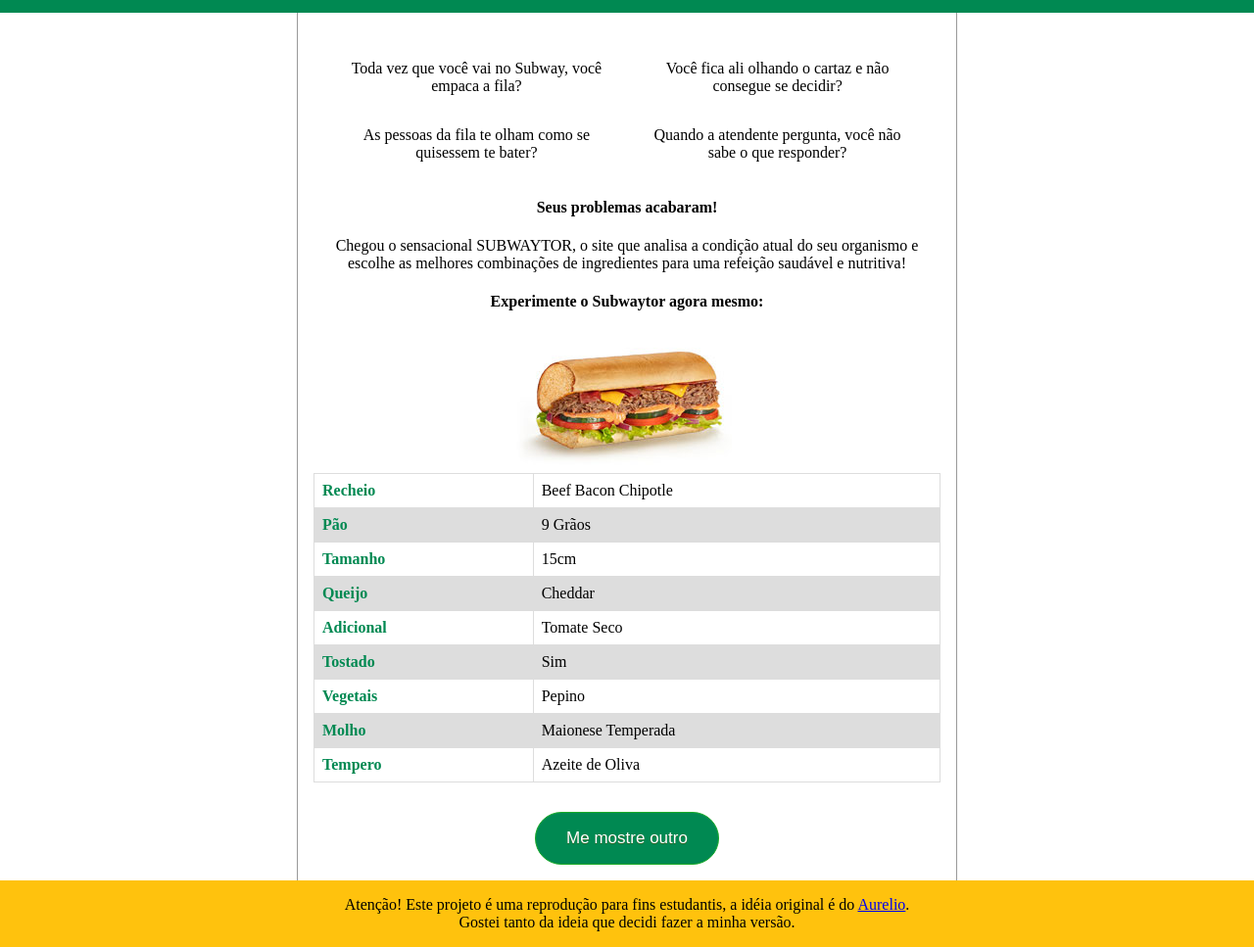
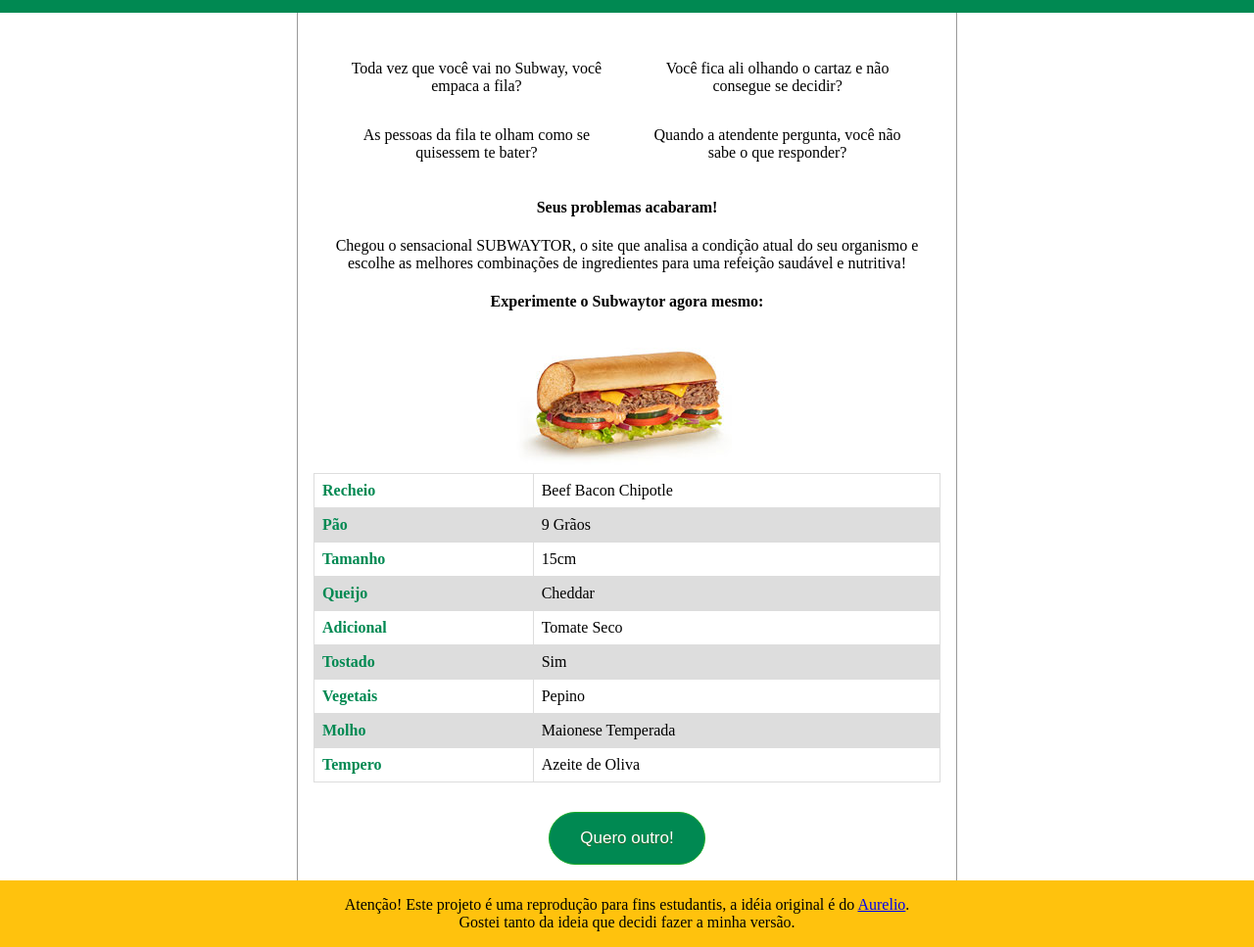
Before and after one commit to Grax4im/subwaytor, a plain HTML site: page index.html in a window 1280 px wide. Shown: the part 115-1082 px from the top of the page at 98% size. Drawn offline with Linux system fonts and the light colour scheme.

Commit message:
Change buttom text

```diff
--- a/index.html
+++ b/index.html
@@ -31,7 +31,7 @@
         <table>
             <!-- Aqui vem a lista dinamica em JS-->
         </table>
-        <button type="button" class="bg-green">Me mostre outro</button>
+        <button type="button" class="bg-green">Quero outro!</button>
     </div>
     <div class="text-center bg-yellow atencao">
         <p>Atenção! Este projeto é uma reprodução para fins estudantis,
```
